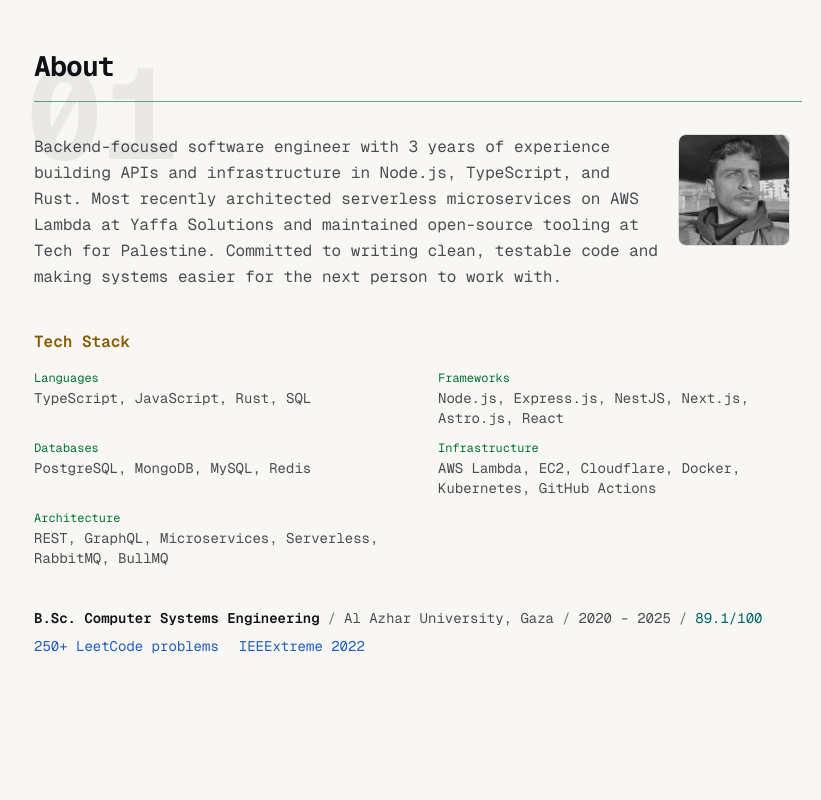
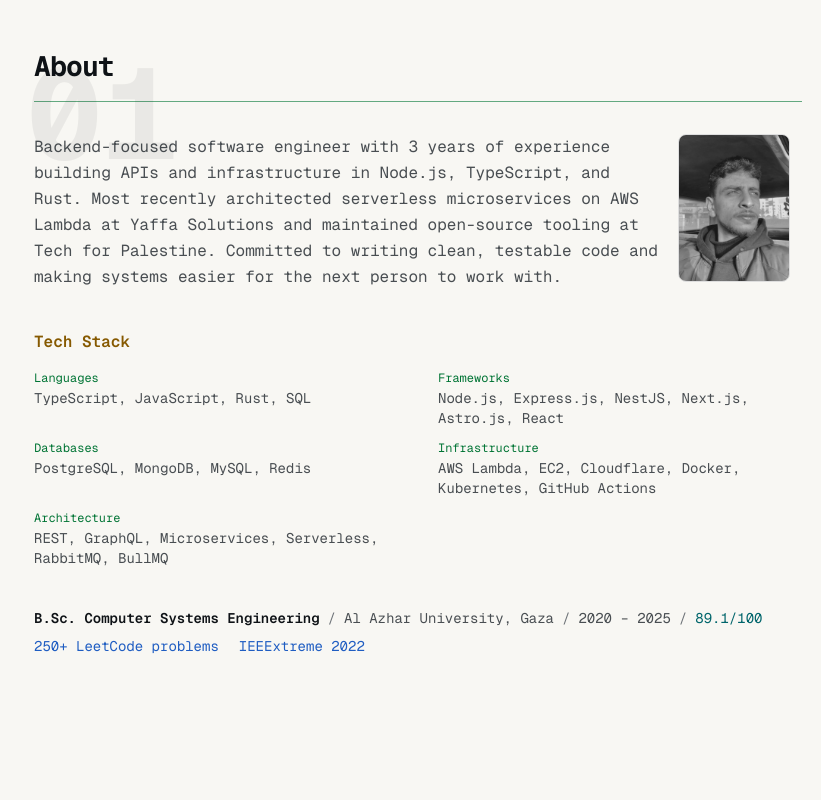
Before and after one commit to mohanadft/portfolio, a Next.js app: page / in a window 1280 px wide. Shown: the part 900-1700 px from the top of the page, without its empty margins (222-1043 px from the left). Built offline with nearby package versions, Linux system fonts and the light colour scheme.

Commit message:
fix: allow profile photo to display at full height

```diff
--- a/src/components/About.tsx
+++ b/src/components/About.tsx
@@ -69,8 +69,8 @@ export default function About() {
                 src="/photo.jpg"
                 alt="Mohanad Fteha"
                 width={112}
-                height={112}
-                className="hidden sm:block w-24 h-24 md:w-28 md:h-28 rounded-lg object-cover shrink-0 border border-border-subtle md:grayscale md:hover:grayscale-0 transition-all duration-500"
+                height={224}
+                className="hidden sm:block w-24 md:w-28 h-auto rounded-lg object-cover shrink-0 border border-border-subtle md:grayscale md:hover:grayscale-0 transition-all duration-500"
               />
             </div>
           </motion.div>
```
